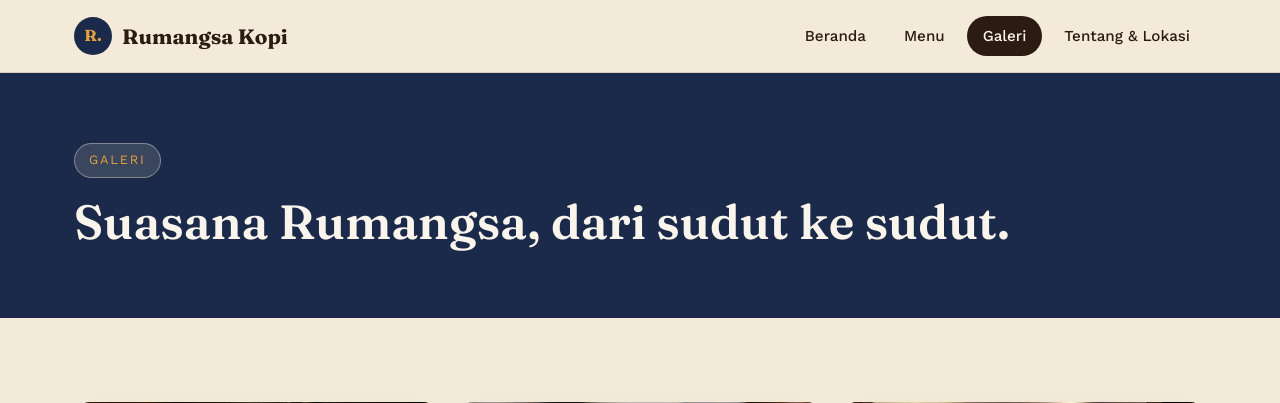
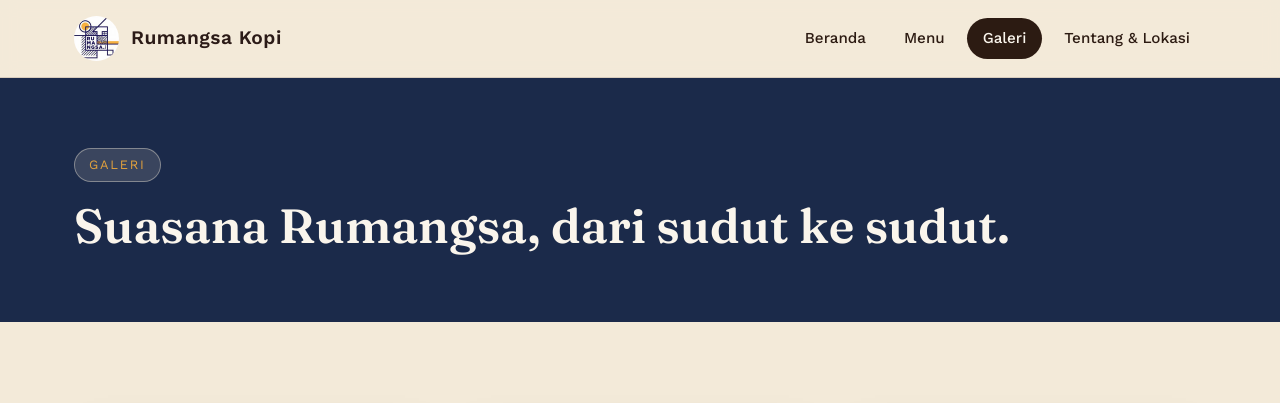
Before and after one commit to laptoploq77-art/Website-Rumangsa, a Flask app: page /galeri in a window 1280 px wide. Shown: the top 403 px of the page. Run offline with Flask 3, Linux system fonts and the light colour scheme.

Commit message:
Update base.html

```diff
--- a/templates/base.html
+++ b/templates/base.html
@@ -11,8 +11,9 @@
 
 <header class="site-header">
   <nav class="nav">
-    <a href="{{ url_for('home') }}" class="brand">
-      <span class="mark">R.</span> Rumangsa Kopi
+    <a href="{{ url_for('home') }}" class="brand-logo">
+      <img src="{{ url_for('static', filename='img/logo.jfif') }}" alt="Logo Rumangsa Kopi" class="logo-img">
+      <span class="brand-text">Rumangsa Kopi</span>
     </a>
     <button class="nav-toggle" id="navToggle" aria-label="Buka menu navigasi">&#9776;</button>
     <div class="nav-links" id="navLinks">
```
